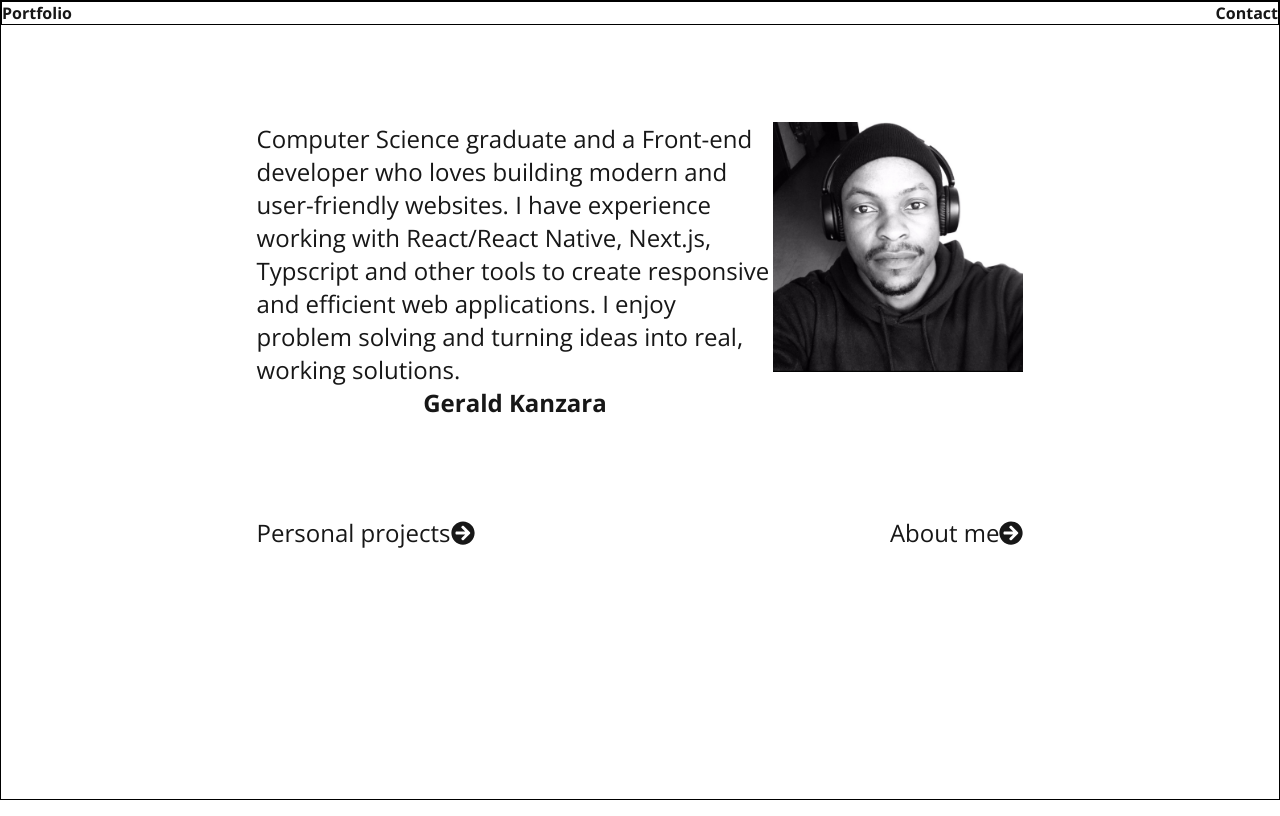
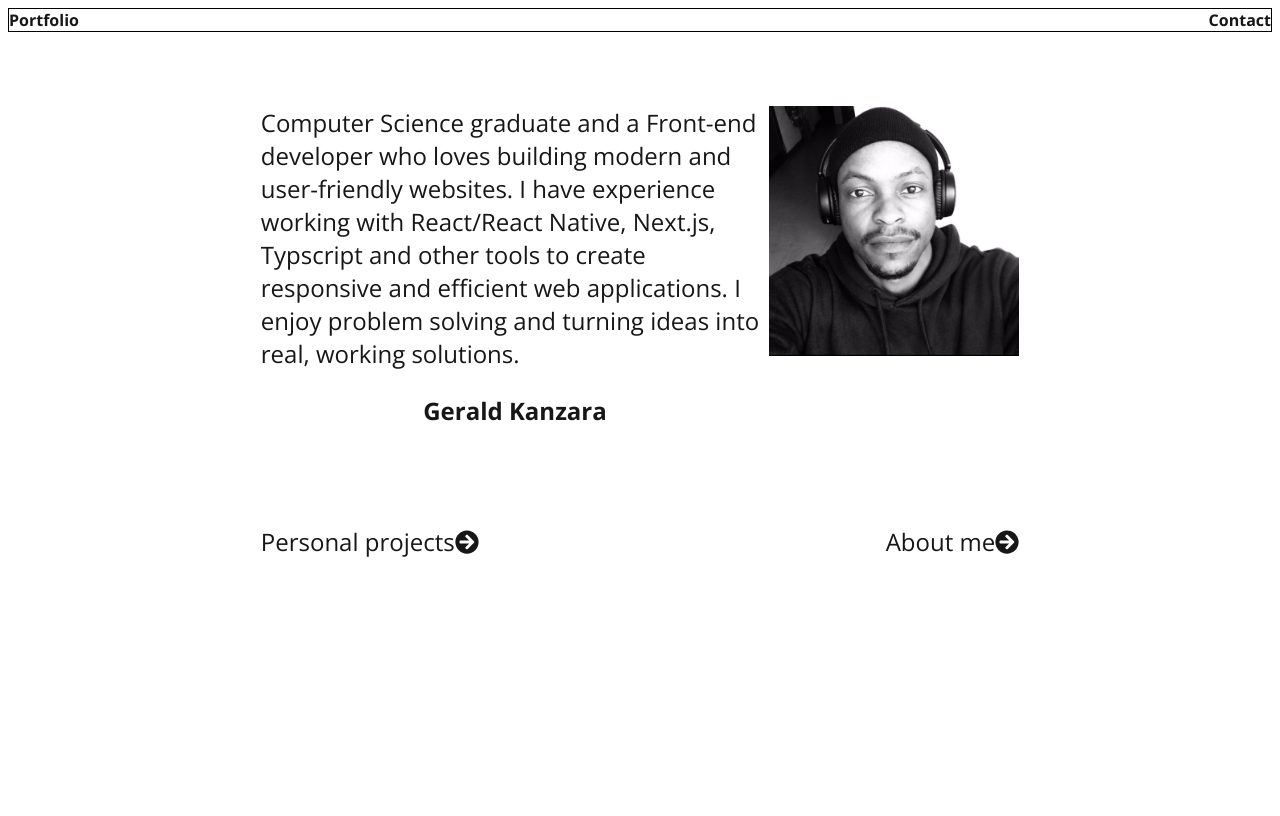
Before and after one commit to GerryKanz/MyPortFolio, a Next.js app: page / in a window 1280 px wide. Built offline with nearby package versions, Linux system fonts and the light colour scheme.

Commit message:
padding issue solved

```diff
--- a/app/globals.css
+++ b/app/globals.css
@@ -1,5 +1,3 @@
-@import url('https://fonts.googleapis.com/css2?family=Open+Sans:ital,wght@0,300..800;1,300..800&display=swap');
-
 :root {
   --background: #ffffff;
   --foreground: #171717;
@@ -29,8 +27,8 @@ body {
 
 * {
   box-sizing: border-box;
-  padding: 0;
-  margin: 0;
+  /* padding: 0;
+  margin: 0; */
 }
 
 a {
--- a/app/page.module.css
+++ b/app/page.module.css
@@ -7,13 +7,12 @@
   gap: 32px;
   border: 1px solid black;
   padding: 5;
-  margin: 5;
+  /* margin: 5; */
   font-weight: bold;
 }
 
 .container {
   height: 100vh;
-  border: 1px solid black;
   display: flex;
   flex-direction: column;
   justify-content: space-between;
@@ -49,7 +48,6 @@
   font-size: x-large;
   width: 60%;
   display: flex;
-  gap: 100;
   justify-content: space-between;
 }
 
--- a/app/page.tsx
+++ b/app/page.tsx
@@ -6,8 +6,8 @@ export default function Home() {
   return (
     <div className={styles.container}>
       <div className={styles.nav}>
-        <p>Portfolio</p>
-        <a>Contact</a>
+        <a href="#">Portfolio</a>
+        <a href="#">Contact</a>
       </div>
 
 
```
